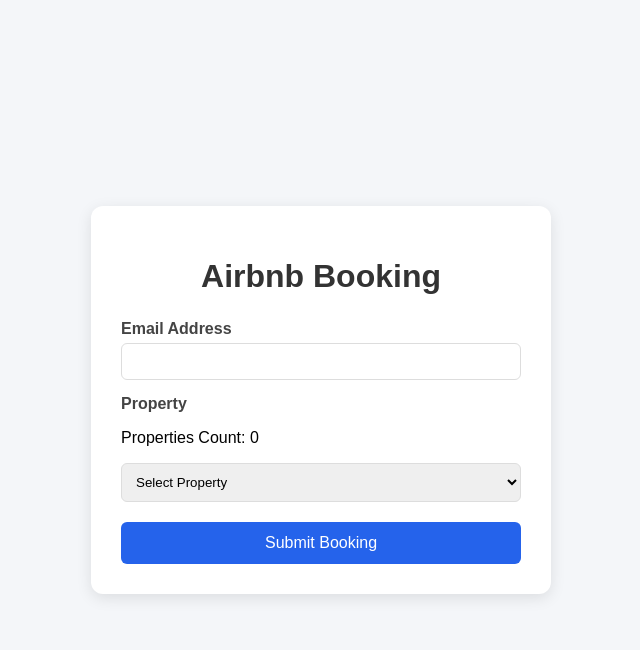
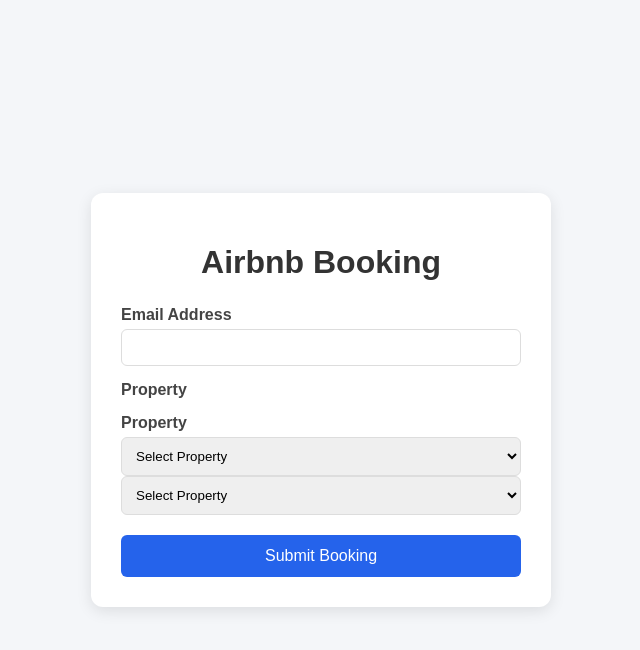
Before and after one commit to karlwernerartates-create/Airbnb_app, a Django app: page / in a window 1280 px wide. Shown: the top 650 px of the page, without its empty margins (319-959 px from the left). Run offline with Django 5.2, Linux system fonts and the light colour scheme; data that the repository does not hold is empty.

Commit message:
fixed again

```diff
--- a/booking/templates/booking/create_booking.html
+++ b/booking/templates/booking/create_booking.html
@@ -80,13 +80,7 @@
 
     <label>Property</label>
 
-    <p>Properties Count: {{ properties|length }}</p>
-
-    <ul>
-    {% for property in properties %}
-        <li>{{ property.id }} - {{ property.name }}</li>
-    {% endfor %}
-    </ul>
+    <label>Property</label>
 
 <select name="property_id" required>
     <option value="">Select Property</option>
@@ -97,6 +91,12 @@
         </option>
     {% endfor %}
 </select>
+    <select name="property_id" required>
+    <option value="">Select Property</option>
 
+    {% for property in properties %}
+        <option value="{{ property.id }}">{{ property.name }}</option>
+    {% endfor %}
+</select>
     <button type="submit">Submit Booking</button>
 </form>
```
Lines whose indentation alone changed are shown as unchanged.
